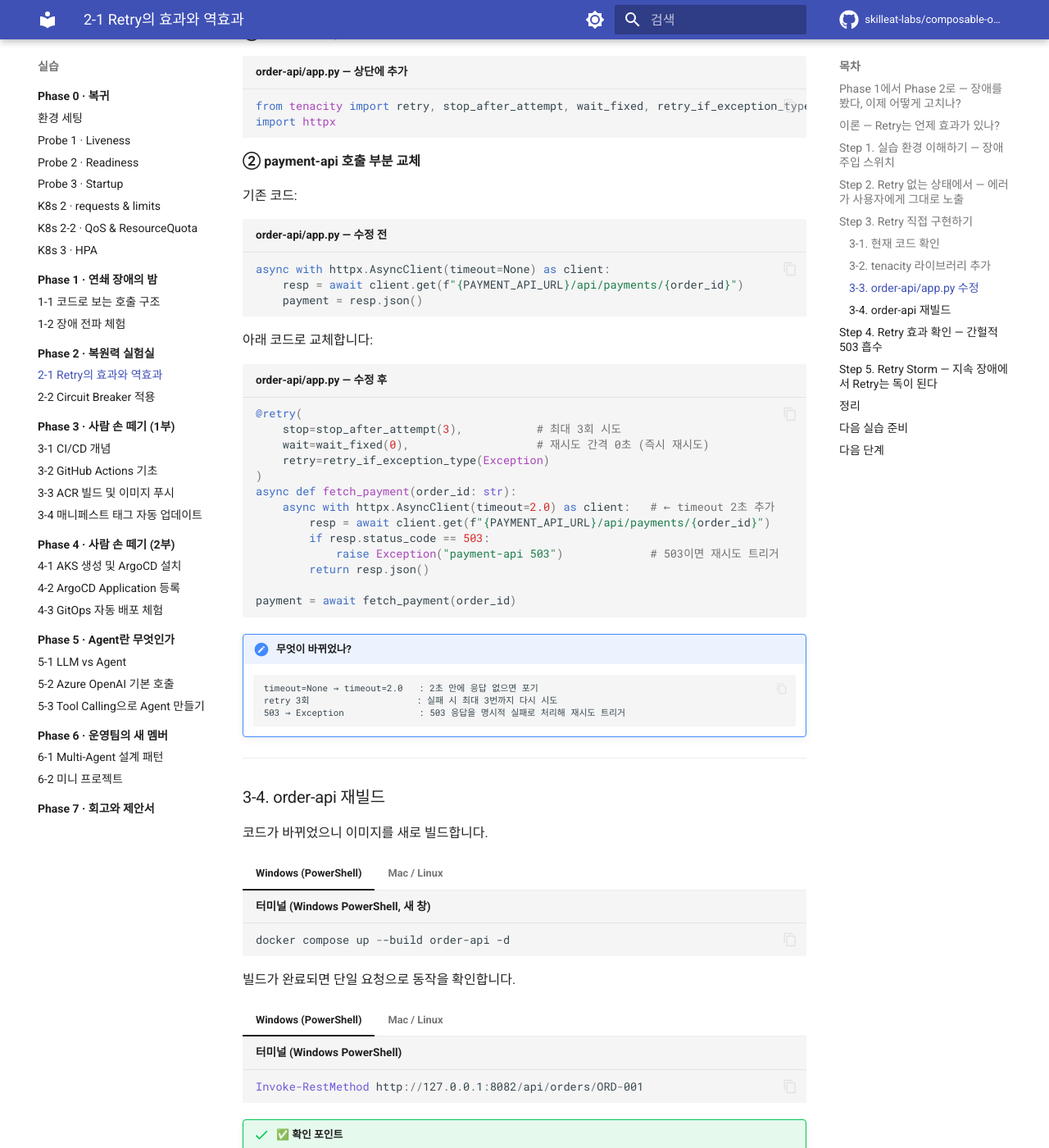
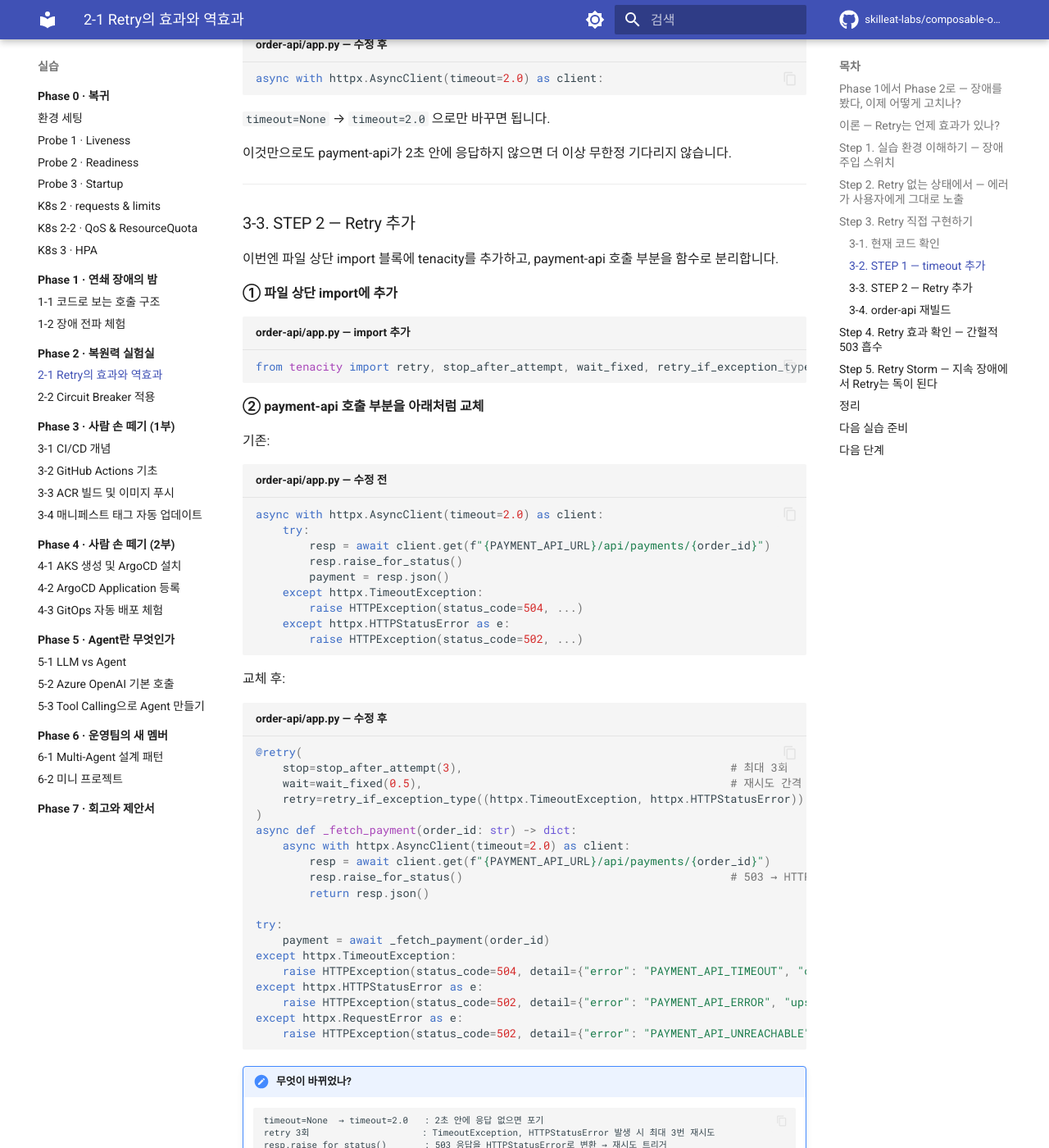
Before and after one commit to skilleat-labs/composable-ops-labs, an MkDocs documentation site: the page built from docs/phase-2/retry-and-storm.md, in a window 1280 px wide and 1400 px high, scrolled down 4983 px. Shown: the whole window at 82% size. Built offline with MkDocs 1.6.1 and Material for MkDocs 9.7.7, drawn with Linux system fonts in a browser that asks for light colours; comment, search, counter and statistics services are not loaded; some of the changed text lies outside the part shown.

Commit message:
feat: 실제 코드 기반으로 Phase 2 Retry 구현 가이드 정확히 수정
실제 order-api/app.py의 TODO 주석 구조에 맞게 가이드 재작성.
tenacity/pybreaker 이미 requirements.txt에 있음 안내.
STEP 1(timeout), STEP 2(retry) 순서로 단계적 수정 가이드.

Co-Authored-By: Claude Sonnet 4.6 <noreply@anthropic.com>

````diff
--- a/docs/phase-2/retry-and-storm.md
+++ b/docs/phase-2/retry-and-storm.md
@@ -185,85 +185,110 @@ Retry는 환경변수로 켜고 끄는 게 아닙니다. **order-api 코드 자
 
 ### 3-1. 현재 코드 확인
 
-Phase 1에서 봤던 문제의 코드입니다.
+`order-api/app.py`를 열어봅니다.
 
 ```bash title="터미널"
 cd ~/hanbat-order-app-s2
 cat order-api/app.py
 ```
 
-payment-api를 호출하는 부분을 찾습니다:
+payment-api를 호출하는 부분(88번째 줄 근처)을 찾으면 이런 TODO 주석이 있습니다:
 
-```python title="order-api/app.py (현재 — 문제 있는 코드)"
-async with httpx.AsyncClient(timeout=None) as client:       # ← timeout 없음
-    resp = await client.get(f"{PAYMENT_API_URL}/api/payments/{order_id}")
-    payment = resp.json()
+```python title="order-api/app.py (현재)"
+# ⚠️  Phase 1: timeout=None (타임아웃 없음) — 이것이 연쇄 장애의 원인!
+#
+# 💡 Phase 2 TODO:
+#    [STEP 1] timeout 추가:
+#      async with httpx.AsyncClient(timeout=2.0) as client:
+#
+#    [STEP 2] tenacity 로 Retry 래핑
+#
+#    [STEP 3] pybreaker 로 Circuit Breaker 래핑
+
+async with httpx.AsyncClient(timeout=None) as client:  # ← Phase 2에서 수정
 ```
 
-이 부분을 단계적으로 고쳐나갑니다.
+코드 안에 이미 무엇을 바꿔야 하는지 표시가 되어 있습니다. STEP 1부터 차례로 따라갑니다.
+
+!!! note "tenacity, pybreaker는 이미 설치되어 있습니다"
+    `requirements.txt`를 보면 `tenacity==8.3.0`, `pybreaker==1.2.0`이 이미 있습니다.
+    라이브러리 추가 없이 바로 코드 수정으로 넘어갑니다.
 
 ---
 
-### 3-2. tenacity 라이브러리 추가
+### 3-2. STEP 1 — timeout 추가
 
-Retry를 직접 구현할 수도 있지만, `tenacity` 라이브러리를 쓰면 훨씬 간단합니다.
+`order-api/app.py`를 편집기로 열어서 한 줄만 바꿉니다.
 
-```bash title="터미널"
-cat order-api/requirements.txt
+```python title="order-api/app.py — 수정 전"
+async with httpx.AsyncClient(timeout=None) as client:
 ```
 
-`tenacity`가 없으면 추가합니다:
+```python title="order-api/app.py — 수정 후"
+async with httpx.AsyncClient(timeout=2.0) as client:
+```
 
-```bash title="터미널"
-echo "tenacity" >> order-api/requirements.txt
-```
+`timeout=None` → `timeout=2.0` 으로만 바꾸면 됩니다.
+
+이것만으로도 payment-api가 2초 안에 응답하지 않으면 더 이상 무한정 기다리지 않습니다.
 
 ---
 
-### 3-3. order-api/app.py 수정
+### 3-3. STEP 2 — Retry 추가
 
-`order-api/app.py` 파일을 편집기로 열어서 아래 두 가지를 수정합니다.
+이번엔 파일 상단 import 블록에 tenacity를 추가하고, payment-api 호출 부분을 함수로 분리합니다.
 
-**① 파일 상단 import 추가**
+**① 파일 상단 import에 추가**
 
-```python title="order-api/app.py — 상단에 추가"
+```python title="order-api/app.py — import 추가"
 from tenacity import retry, stop_after_attempt, wait_fixed, retry_if_exception_type
-import httpx
 ```
 
-**② payment-api 호출 부분 교체**
+**② payment-api 호출 부분을 아래처럼 교체**
 
-기존 코드:
+기존:
 
 ```python title="order-api/app.py — 수정 전"
-async with httpx.AsyncClient(timeout=None) as client:
-    resp = await client.get(f"{PAYMENT_API_URL}/api/payments/{order_id}")
-    payment = resp.json()
+async with httpx.AsyncClient(timeout=2.0) as client:
+    try:
+        resp = await client.get(f"{PAYMENT_API_URL}/api/payments/{order_id}")
+        resp.raise_for_status()
+        payment = resp.json()
+    except httpx.TimeoutException:
+        raise HTTPException(status_code=504, ...)
+    except httpx.HTTPStatusError as e:
+        raise HTTPException(status_code=502, ...)
 ```
 
-아래 코드로 교체합니다:
+교체 후:
 
 ```python title="order-api/app.py — 수정 후"
 @retry(
-    stop=stop_after_attempt(3),           # 최대 3회 시도
-    wait=wait_fixed(0),                   # 재시도 간격 0초 (즉시 재시도)
-    retry=retry_if_exception_type(Exception)
+    stop=stop_after_attempt(3),                                        # 최대 3회
+    wait=wait_fixed(0.5),                                              # 재시도 간격 0.5초
+    retry=retry_if_exception_type((httpx.TimeoutException, httpx.HTTPStatusError))
 )
-async def fetch_payment(order_id: str):
-    async with httpx.AsyncClient(timeout=2.0) as client:   # ← timeout 2초 추가
+async def _fetch_payment(order_id: str) -> dict:
+    async with httpx.AsyncClient(timeout=2.0) as client:
         resp = await client.get(f"{PAYMENT_API_URL}/api/payments/{order_id}")
-        if resp.status_code == 503:
-            raise Exception("payment-api 503")             # 503이면 재시도 트리거
+        resp.raise_for_status()                                        # 503 → HTTPStatusError → 재시도
         return resp.json()
 
-payment = await fetch_payment(order_id)
+try:
+    payment = await _fetch_payment(order_id)
+except httpx.TimeoutException:
+    raise HTTPException(status_code=504, detail={"error": "PAYMENT_API_TIMEOUT", "order_id": order_id})
+except httpx.HTTPStatusError as e:
+    raise HTTPException(status_code=502, detail={"error": "PAYMENT_API_ERROR", "upstream_status": e.response.status_code})
+except httpx.RequestError as e:
+    raise HTTPException(status_code=502, detail={"error": "PAYMENT_API_UNREACHABLE", "detail": str(e)})
 ```
 
 !!! note "무엇이 바뀌었나?"
     ```text
-    timeout=None → timeout=2.0   : 2초 안에 응답 없으면 포기
-    retry 3회                    : 실패 시 최대 3번까지 다시 시도
-    503 → Exception              : 503 응답을 명시적 실패로 처리해 재시도 트리거
+    timeout=None  → timeout=2.0   : 2초 안에 응답 없으면 포기
+    retry 3회                     : TimeoutException, HTTPStatusError 발생 시 최대 3번 재시도
+    resp.raise_for_status()       : 503 응답을 HTTPStatusError로 변환 → 재시도 트리거
     ```
 
 ---
````
